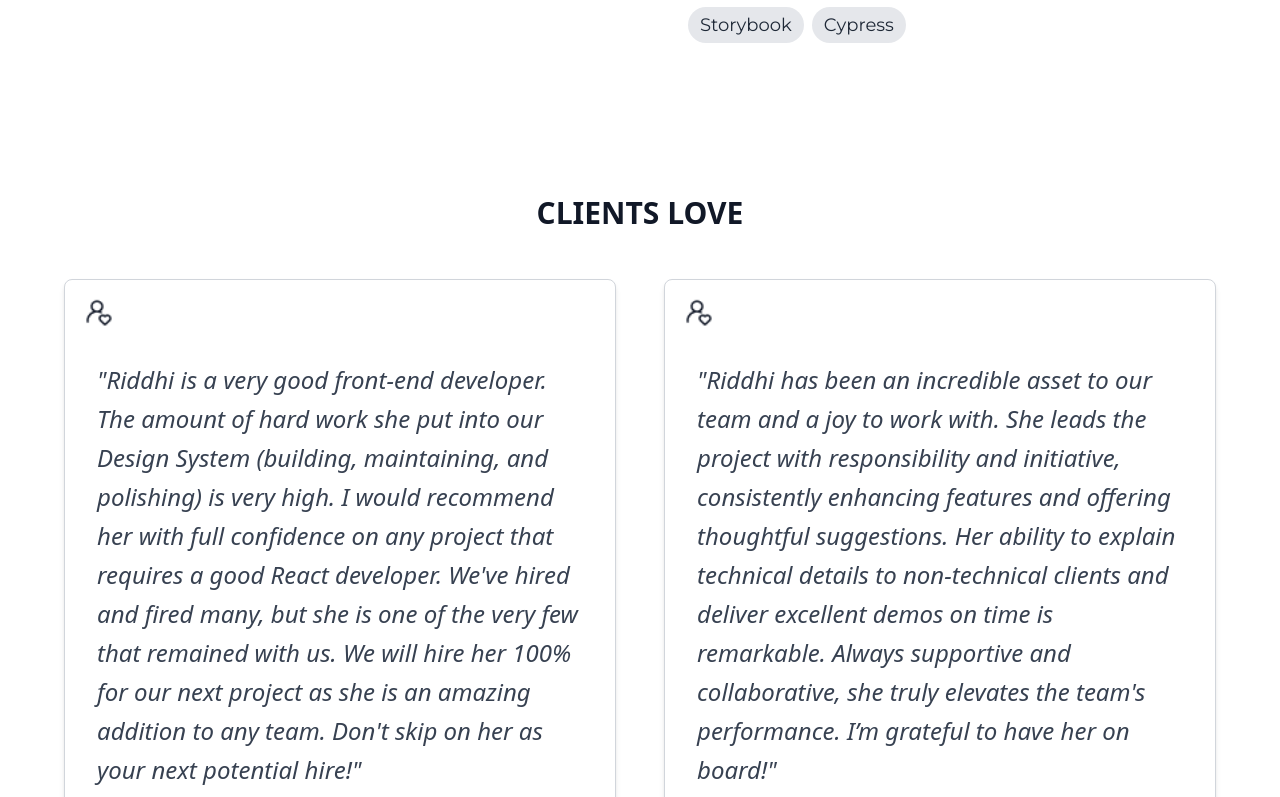
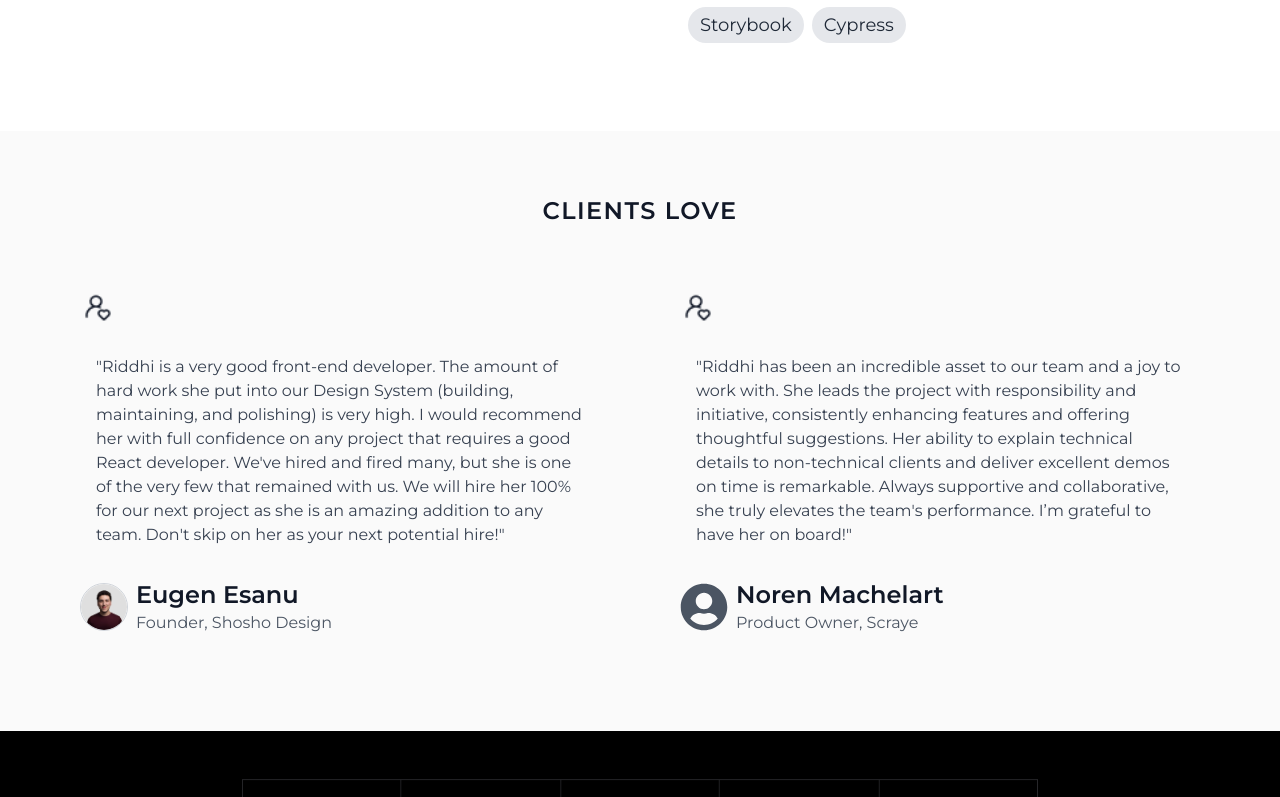
Before and after one commit to Krishnapriya-prasannan/portfolio, a React (Create React App) app: page / in a window 1280 px wide. Shown: the part 3203-4000 px from the top of the page. Built offline with nearby package versions, Linux system fonts and the light colour scheme.

Commit message:
some changes

```diff
--- a/src/Components/Testimonials.js
+++ b/src/Components/Testimonials.js
@@ -28,13 +28,22 @@ const Testimonials = () => {
     <section
       id="testimonials"
       className={`py-16 px-6 ${
-        darkMode ? "bg-[#121212] text-[#E0E0E0]" : "bg-white text-gray-900"
+        darkMode ? "bg-[#121212] text-[#E0E0E0]" : "bg-[#FAFAFA] text-gray-900"
       }`}
     >
       <h3
         className={`text-3xl font-semibold mb-12 text-center ${
           darkMode ? "text-[#E0E0E0]" : "text-gray-900"
         }`}
+        style={{
+          fontFamily: "Montserrat",
+          fontSize: "24px",
+          fontWeight: "600",
+          lineHeight: "32px",
+          letterSpacing: "0.06em",
+          textAlign: "center",
+          textDecorationSkipInk: "none",
+        }}
       >
         CLIENTS LOVE
       </h3>
@@ -42,10 +51,10 @@ const Testimonials = () => {
         {testimonials.map((testimonial, index) => (
           <div
             key={index}
-            className={`p-8 rounded-lg shadow-md hover:shadow-lg transition-shadow relative border ${
+            className={`p-8 hover:shadow-lg transition-shadow relative  ${
               darkMode
                 ? "bg-[#1E1E1E] text-gray-300 border-gray-700"
-                : "bg-white text-gray-900 border-gray-300"
+                : "bg-[#FAFAFA] text-gray-900 border-gray-300"
             }`}
           >
             {/* User-Love Icon */}
@@ -58,9 +67,17 @@ const Testimonials = () => {
             <div className="mt-12">
               {/* Testimonial Feedback */}
               <p
-                className={`text-2xl italic leading-relaxed mb-8 ${
+                className={`text-2xl leading-relaxed  mb-8 ${
                   darkMode ? "text-gray-400" : "text-gray-700"
                 }`}
+                style={{
+                  fontFamily: "Montserrat",
+                  fontSize: "16px",
+                  fontWeight: "400",
+                  lineHeight: "24px",
+                  textAlign: "left",
+                  textDecorationSkipInk: "none",
+                }}
               >
                 "{testimonial.feedback}"
               </p>
@@ -71,6 +88,14 @@ const Testimonials = () => {
                     className={`text-2xl font-bold ${
                       darkMode ? "text-white" : "text-gray-900"
                     }`}
+                    style={{
+                      fontFamily: "Montserrat",
+                      fontSize: "24px",
+                      fontWeight: "600",
+                      lineHeight: "32px",
+                      textAlign: "left",
+                      textDecorationSkipInk: "none",
+                    }}
                   >
                     {testimonial.name}
                   </h4>
@@ -78,6 +103,14 @@ const Testimonials = () => {
                     className={`text-xl ${
                       darkMode ? "text-gray-400" : "text-gray-600"
                     }`}
+                    style={{
+                      fontFamily: "Montserrat",
+                      fontSize: "16px",
+                      fontWeight: "400",
+                      lineHeight: "24px",
+                      textAlign: "left",
+                      textDecorationSkipInk: "none",
+                    }}
                   >
                     {testimonial.title}
                   </p>
```
